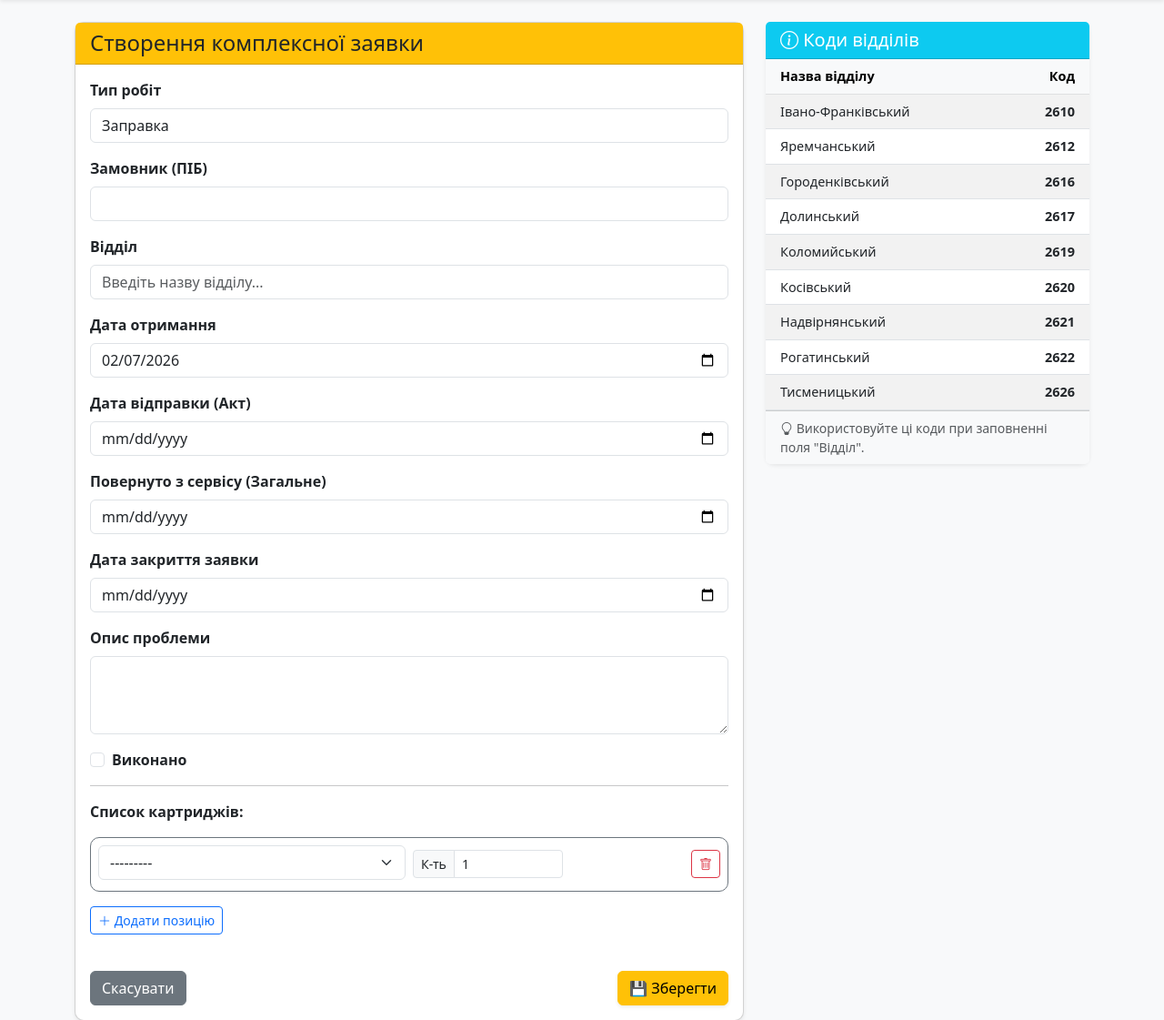
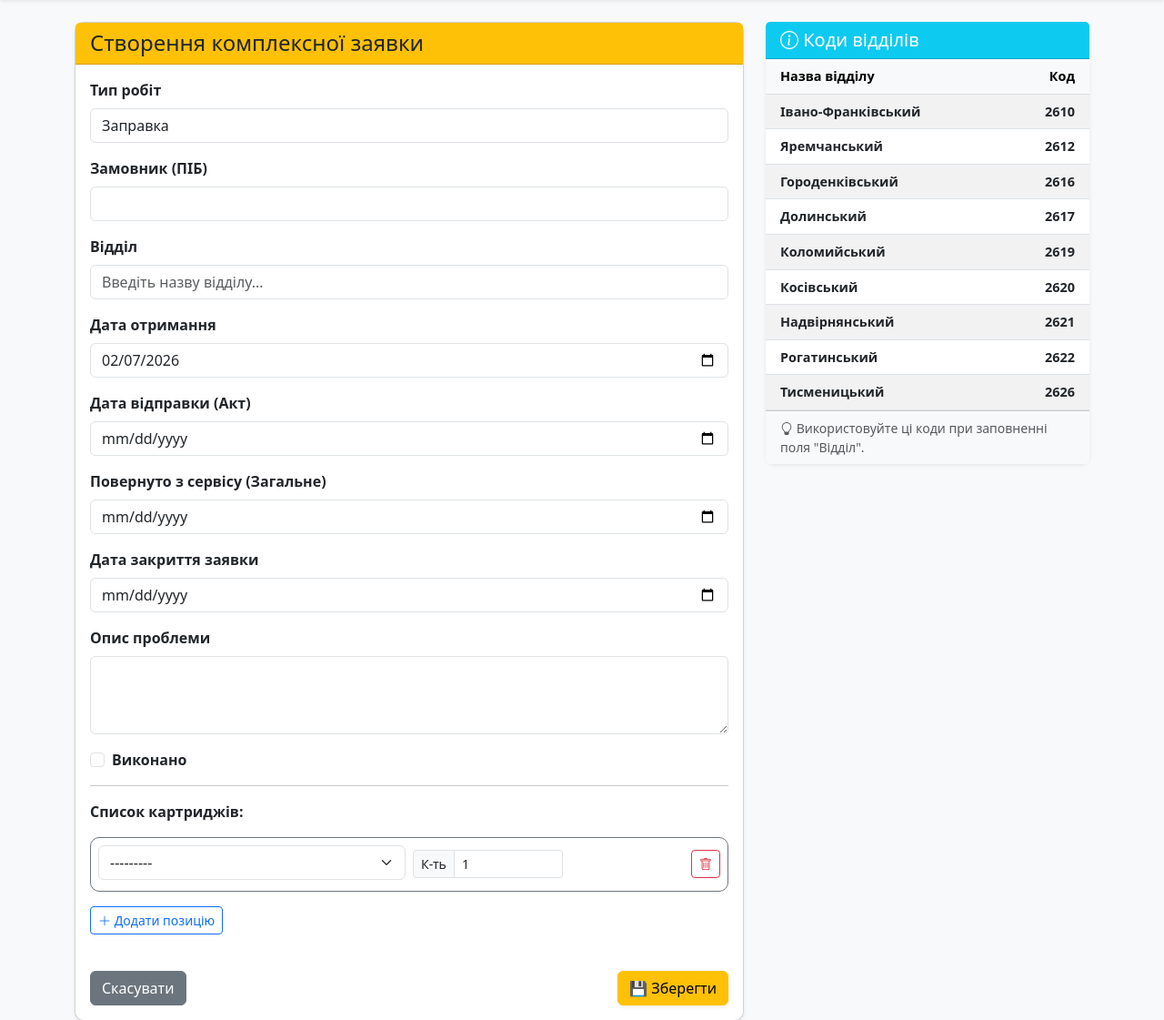
Before and after one commit to Strong2197/it-asset-mgmt, a Django app: page /service/create/ in a window 1280 px wide. Shown: the part 56-1177 px from the top of the page at 91% size. Run offline with Django 5.2, Linux system fonts and the light colour scheme; data that the repository does not hold is empty.

Commit message:
Update service_form.html

```diff
--- a/templates/service/service_form.html
+++ b/templates/service/service_form.html
@@ -107,15 +107,15 @@
                             </tr>
                         </thead>
                         <tbody>
-                            <tr><td class="ps-3">Івано-Франківський</td><td class="text-end pe-3 fw-bold">2610</td></tr>
-                            <tr><td class="ps-3">Яремчанський</td><td class="text-end pe-3 fw-bold">2612</td></tr>
-                            <tr><td class="ps-3">Городенківський</td><td class="text-end pe-3 fw-bold">2616</td></tr>
-                            <tr><td class="ps-3">Долинський</td><td class="text-end pe-3 fw-bold">2617</td></tr>
-                            <tr><td class="ps-3">Коломийський</td><td class="text-end pe-3 fw-bold">2619</td></tr>
-                            <tr><td class="ps-3">Косівський</td><td class="text-end pe-3 fw-bold">2620</td></tr>
-                            <tr><td class="ps-3">Надвірнянський</td><td class="text-end pe-3 fw-bold">2621</td></tr>
-                            <tr><td class="ps-3">Рогатинський</td><td class="text-end pe-3 fw-bold">2622</td></tr>
-                            <tr><td class="ps-3">Тисменицький</td><td class="text-end pe-3 fw-bold">2626</td></tr>
+                            <tr><td class="ps-3 fw-bold">Івано-Франківський</td><td class="text-end pe-3 fw-bold">2610</td></tr>
+                            <tr><td class="ps-3 fw-bold">Яремчанський</td><td class="text-end pe-3 fw-bold">2612</td></tr>
+                            <tr><td class="ps-3 fw-bold">Городенківський</td><td class="text-end pe-3 fw-bold">2616</td></tr>
+                            <tr><td class="ps-3 fw-bold">Долинський</td><td class="text-end pe-3 fw-bold">2617</td></tr>
+                            <tr><td class="ps-3 fw-bold">Коломийський</td><td class="text-end pe-3 fw-bold">2619</td></tr>
+                            <tr><td class="ps-3 fw-bold">Косівський</td><td class="text-end pe-3 fw-bold">2620</td></tr>
+                            <tr><td class="ps-3 fw-bold">Надвірнянський</td><td class="text-end pe-3 fw-bold">2621</td></tr>
+                            <tr><td class="ps-3 fw-bold">Рогатинський</td><td class="text-end pe-3 fw-bold">2622</td></tr>
+                            <tr><td class="ps-3 fw-bold">Тисменицький</td><td class="text-end pe-3 fw-bold">2626</td></tr>
                         </tbody>
                     </table>
                 </div>
```
